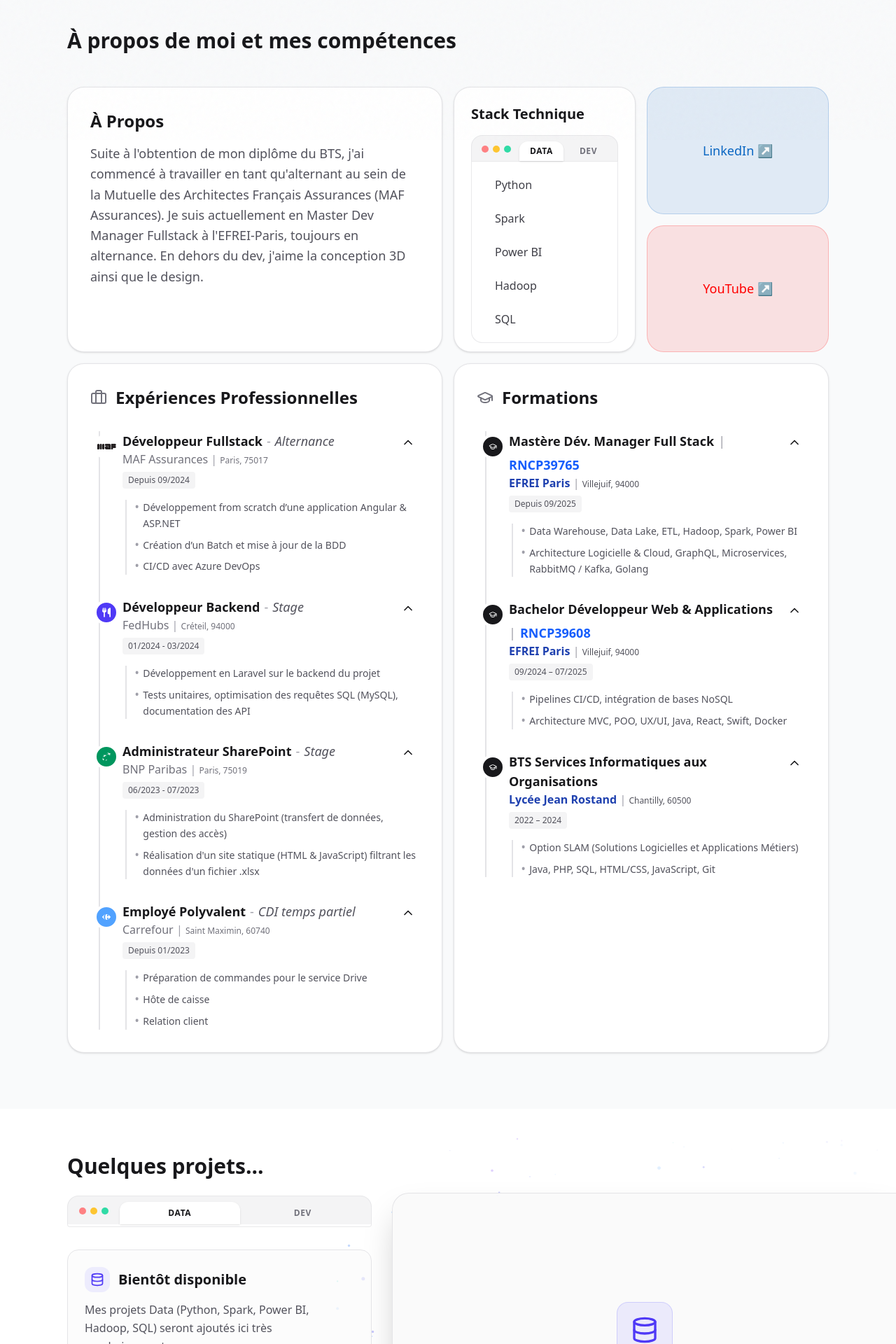
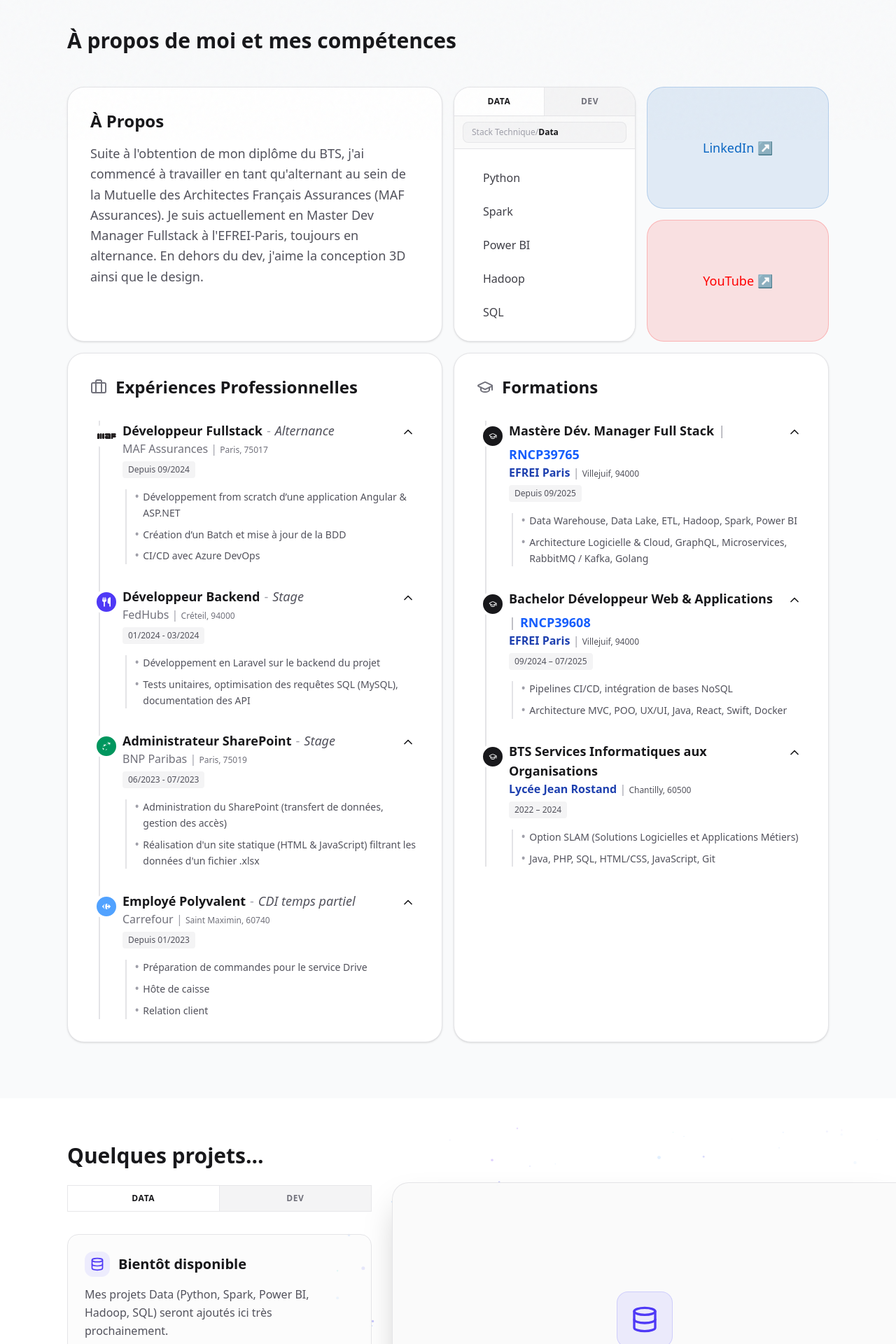
Before and after one commit to pravinwijay/portfolio-antigravity, a Next.js app: page / in a window 1280 px wide. Shown: the part 600-2520 px from the top of the page at 70% size. Built offline with nearby package versions, Linux system fonts and the light colour scheme.

Commit message:
style: full-width browser tabs with URL bar in Tech Stack, flat tabs in Projects

```diff
--- a/src/components/sections/FeatureShowcase.tsx
+++ b/src/components/sections/FeatureShowcase.tsx
@@ -156,21 +156,15 @@ export function FeatureShowcase() {
                             {t('projects.title')}
                         </motion.h2>
 
-                        {/* Browser Window Header & Tabs for Projects */}
+                        {/* Browser Tabs for Projects (no rounded corners, no 3 dots, no URL bar) */}
                         <div className="mb-8 max-w-md">
-                            <div className="bg-zinc-100 dark:bg-zinc-800/80 rounded-t-2xl pt-2 px-3 flex items-center gap-3 border-t border-x border-zinc-200/80 dark:border-white/10">
-                                <div className="flex items-center gap-1.5 px-1 pb-1.5">
-                                    <span className="w-2.5 h-2.5 rounded-full bg-red-400/80" />
-                                    <span className="w-2.5 h-2.5 rounded-full bg-amber-400/80" />
-                                    <span className="w-2.5 h-2.5 rounded-full bg-emerald-400/80" />
-                                </div>
-                                <div className="flex flex-1 gap-1">
+                            <div className="grid grid-cols-2 w-full bg-zinc-100 dark:bg-zinc-800/80 border border-zinc-200/80 dark:border-white/10">
                                 <button
                                     type="button"
                                     onClick={() => setActiveProjectTab('data')}
-                                        className={`flex-1 py-2 px-4 text-xs font-bold tracking-wider rounded-t-xl transition-all cursor-pointer select-none ${
+                                    className={`py-2.5 px-4 text-xs font-bold tracking-wider transition-all cursor-pointer select-none border-r border-zinc-200/80 dark:border-white/10 ${
                                         activeProjectTab === 'data'
-                                                ? 'bg-white dark:bg-zinc-900 text-zinc-900 dark:text-white shadow-sm'
+                                            ? 'bg-white dark:bg-zinc-900 text-zinc-900 dark:text-white'
                                             : 'text-zinc-500 dark:text-zinc-400 hover:text-zinc-800 dark:hover:text-zinc-200 hover:bg-white/40 dark:hover:bg-zinc-700/40'
                                     }`}
                                 >
@@ -179,17 +173,15 @@ export function FeatureShowcase() {
                                 <button
                                     type="button"
                                     onClick={() => setActiveProjectTab('dev')}
-                                        className={`flex-1 py-2 px-4 text-xs font-bold tracking-wider rounded-t-xl transition-all cursor-pointer select-none ${
+                                    className={`py-2.5 px-4 text-xs font-bold tracking-wider transition-all cursor-pointer select-none ${
                                         activeProjectTab === 'dev'
-                                                ? 'bg-white dark:bg-zinc-900 text-zinc-900 dark:text-white shadow-sm'
+                                            ? 'bg-white dark:bg-zinc-900 text-zinc-900 dark:text-white'
                                             : 'text-zinc-500 dark:text-zinc-400 hover:text-zinc-800 dark:hover:text-zinc-200 hover:bg-white/40 dark:hover:bg-zinc-700/40'
                                     }`}
                                 >
                                     DEV
                                 </button>
                             </div>
-                            </div>
-                            <div className="h-1 bg-white dark:bg-zinc-900 border-x border-b border-zinc-200/80 dark:border-white/10 rounded-b-lg" />
                         </div>
 
                         <AnimatePresence mode="wait">
--- a/src/components/ui/BentoGrid.tsx
+++ b/src/components/ui/BentoGrid.tsx
@@ -281,23 +281,14 @@ export function BentoGrid() {
 
                 {/* Tech Stack - Vertical (Browser Window style) */}
                 <motion.div variants={item} className="md:col-span-1 md:row-span-2 bg-white dark:bg-zinc-900 rounded-3xl border border-zinc-200 dark:border-white/5 flex flex-col shadow-sm dark:shadow-none transition-colors min-h-0 md:min-h-[300px] overflow-hidden">
-                    <div className="px-6 pt-6 pb-3">
-                        <h3 className="text-xl font-semibold text-zinc-900 dark:text-white mb-4">{t('about.stackTitle')}</h3>
-
-                        {/* Browser Window Header & Tabs */}
-                        <div className="bg-zinc-100 dark:bg-zinc-800/80 rounded-t-2xl pt-2 px-2.5 flex items-center gap-2 border-t border-x border-zinc-200/80 dark:border-white/10">
-                            <div className="flex items-center gap-1.5 px-1 pb-1.5">
-                                <span className="w-2.5 h-2.5 rounded-full bg-red-400/80" />
-                                <span className="w-2.5 h-2.5 rounded-full bg-amber-400/80" />
-                                <span className="w-2.5 h-2.5 rounded-full bg-emerald-400/80" />
-                            </div>
-                            <div className="flex flex-1 gap-1">
+                    {/* Browser Tabs (Full width of the card, no 3 dots) */}
+                    <div className="grid grid-cols-2 w-full bg-zinc-100 dark:bg-zinc-800/80 border-b border-zinc-200 dark:border-white/10">
                         <button
                             type="button"
                             onClick={() => setActiveStackTab('data')}
-                                    className={`flex-1 py-1.5 px-3 text-xs font-bold tracking-wider rounded-t-xl transition-all cursor-pointer select-none ${
+                            className={`py-3 px-4 text-xs font-bold tracking-wider transition-all cursor-pointer select-none border-r border-zinc-200/80 dark:border-white/10 ${
                                 activeStackTab === 'data'
-                                            ? 'bg-white dark:bg-zinc-900 text-zinc-900 dark:text-white shadow-sm'
+                                    ? 'bg-white dark:bg-zinc-900 text-zinc-900 dark:text-white'
                                     : 'text-zinc-500 dark:text-zinc-400 hover:text-zinc-800 dark:hover:text-zinc-200 hover:bg-white/40 dark:hover:bg-zinc-700/40'
                             }`}
                         >
@@ -306,19 +297,28 @@ export function BentoGrid() {
                         <button
                             type="button"
                             onClick={() => setActiveStackTab('dev')}
-                                    className={`flex-1 py-1.5 px-3 text-xs font-bold tracking-wider rounded-t-xl transition-all cursor-pointer select-none ${
+                            className={`py-3 px-4 text-xs font-bold tracking-wider transition-all cursor-pointer select-none ${
                                 activeStackTab === 'dev'
-                                            ? 'bg-white dark:bg-zinc-900 text-zinc-900 dark:text-white shadow-sm'
+                                    ? 'bg-white dark:bg-zinc-900 text-zinc-900 dark:text-white'
                                     : 'text-zinc-500 dark:text-zinc-400 hover:text-zinc-800 dark:hover:text-zinc-200 hover:bg-white/40 dark:hover:bg-zinc-700/40'
                             }`}
                         >
                             DEV
                         </button>
                     </div>
+
+                    {/* URL Bar Section */}
+                    <div className="px-3 py-2 bg-zinc-50 dark:bg-zinc-900 border-b border-zinc-200 dark:border-white/10">
+                        <div className="w-full px-3 py-1.5 rounded-lg bg-zinc-100 dark:bg-zinc-800/90 border border-zinc-200/80 dark:border-white/5 text-xs font-medium text-zinc-600 dark:text-zinc-300 flex items-center select-none">
+                            <span className="text-zinc-400 dark:text-zinc-500">{t('about.stackTitle')}/</span>
+                            <span className="text-zinc-900 dark:text-white font-semibold">
+                                {activeStackTab === 'data' ? 'Data' : 'Dev'}
+                            </span>
+                        </div>
                     </div>
 
                     {/* Browser Window Content */}
-                        <div className="border border-zinc-200/80 dark:border-white/10 rounded-b-2xl p-3 bg-white dark:bg-zinc-900">
+                    <div className="p-4 md:p-5 flex-1 bg-white dark:bg-zinc-900">
                         <AnimatePresence mode="wait">
                             <motion.ul
                                 key={activeStackTab}
@@ -339,7 +339,6 @@ export function BentoGrid() {
                                 ))}
                             </motion.ul>
                         </AnimatePresence>
-                        </div>
                     </div>
                 </motion.div>
 
```
Lines whose indentation alone changed are shown as unchanged.
